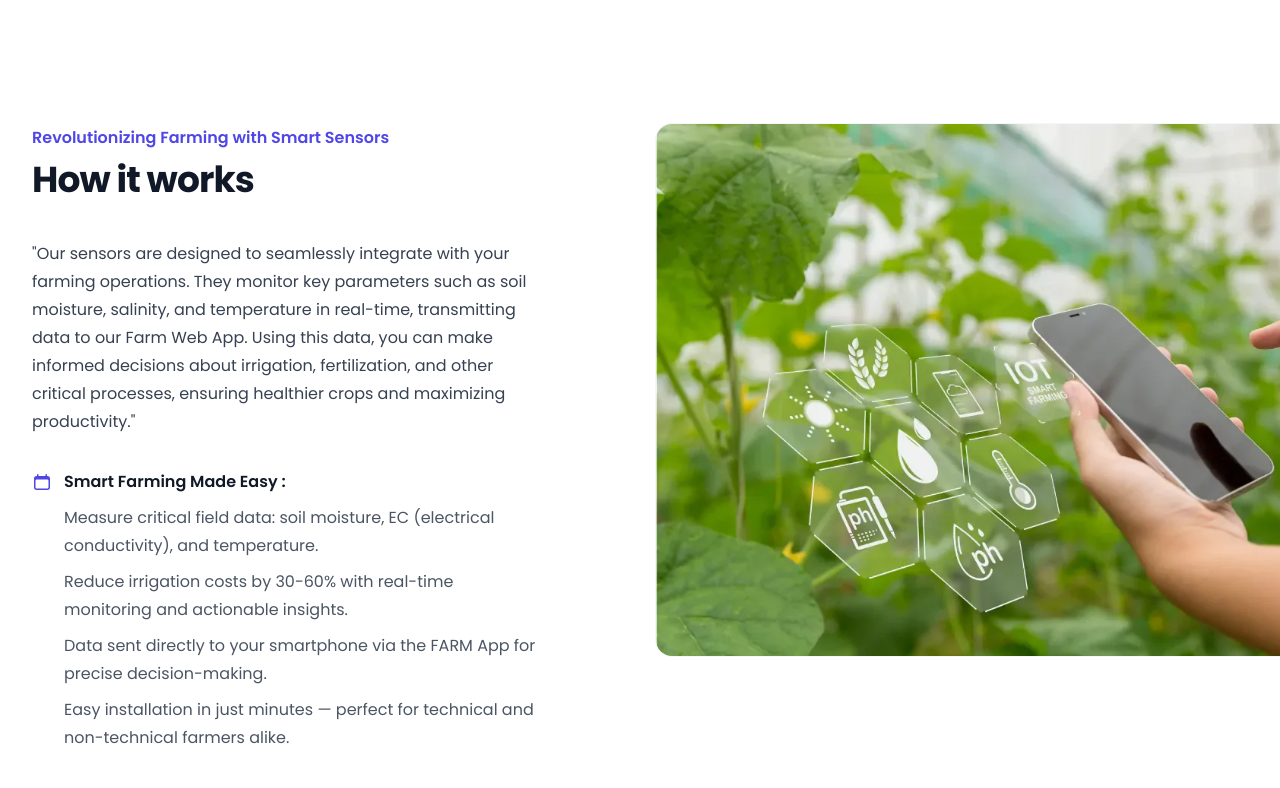
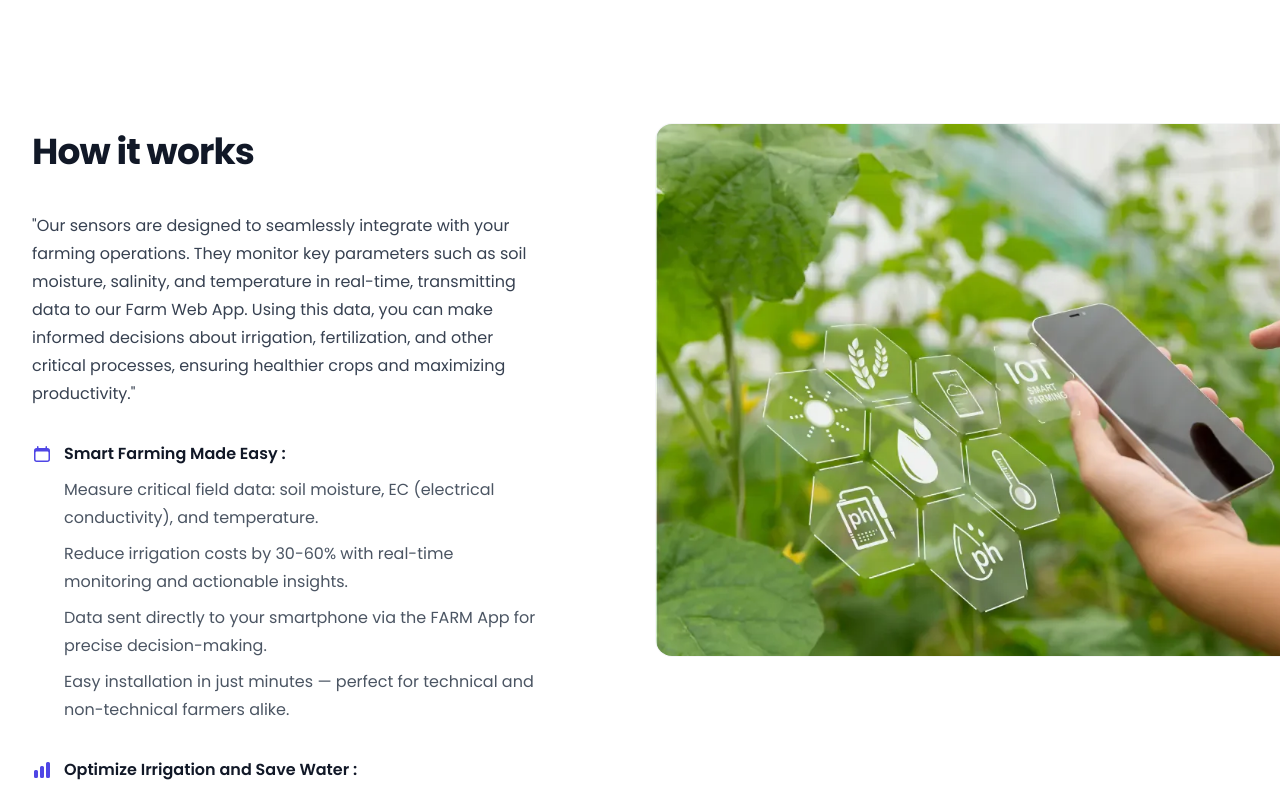
Before and after one commit to Rezaabdollahi7/farm-landing, a React (Create React App) app: page / in a window 1280 px wide. Shown: the part 860-1648 px from the top of the page. Built offline with nearby package versions, Linux system fonts and the light colour scheme.

Commit message:
fix: remove subtitles to simplify the UI and improve focus on main content

```diff
--- a/src/components/sections/Features.js
+++ b/src/components/sections/Features.js
@@ -50,9 +50,6 @@ export default function Features() {
         <section id='Features' className="bg-white py-24 sm:py-32">
             <div className="mx-auto max-w-7xl px-6 lg:px-8">
                 <div className="mx-auto max-w-3xl lg:text-center flex flex-col justify-center items-center">
-                    <h2 className="text-base font-semibold text-indigo-600">
-                        Transform Your Farming Experience
-                    </h2>
                     <p className="mt-2 text-pretty  font-semibold tracking-tight  text-gray-900 text-lg  sm:text-4xl lg:text-balance">
                         Optimize resources, boost yields, and achieve sustainable farming effortlessly.
                     </p>
--- a/src/components/sections/HowItWorks.js
+++ b/src/components/sections/HowItWorks.js
@@ -10,7 +10,7 @@ export default function HowItWorks() {
                 <div className="lg:col-span-2 lg:col-start-1 lg:row-start-1 lg:mx-auto lg:grid lg:w-full lg:max-w-7xl lg:grid-cols-2 lg:gap-x-8 lg:px-8">
                     <div className="lg:pr-4">
                         <div className="lg:max-w-lg">
-                            <p className="text-base font-semibold leading-7 text-indigo-600">Revolutionizing Farming with Smart Sensors</p>
+
                             <h1 className="mt-2 text-3xl font-bold tracking-tight text-gray-900 sm:text-4xl">How it works</h1>
                         </div>
                     </div>
```
